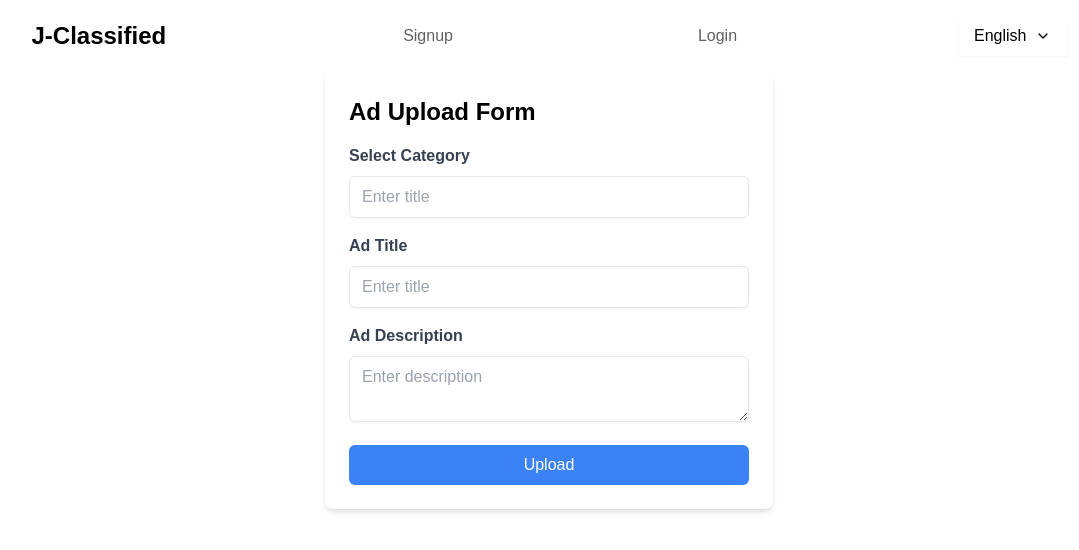
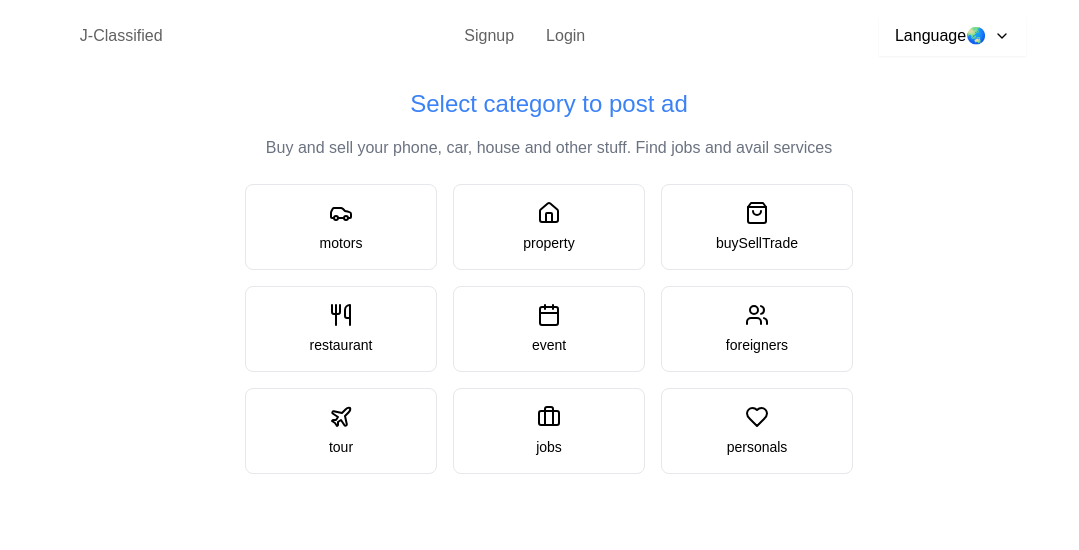
Before and after one commit to syuwachan/clussified, a Next.js app: page /posts in a window 1280 px wide. Shown: the top 550 px of the page, without its empty margins (91-1170 px from the left). Built offline with nearby package versions, Linux system fonts and the light colour scheme; no server answers.

Commit message:
select category

```diff
--- a/src/app/category/buy-sell-trade/page.tsx
+++ b/src/app/category/buy-sell-trade/page.tsx
@@ -43,7 +43,6 @@ export default function BuySellTrade() {
 			<SearchBar />
 			<div className="gap-6 p-6 ">
 				{ads.map((ad) => (
-					<>
 					<Card
 						key={ad.id}
 						title={ad.title}
@@ -54,7 +53,6 @@ export default function BuySellTrade() {
 						images={ad.imageUrls ? [ad.imageUrls] : []}
 						onViewDetail={() => router.push(`/ads/${ad.id}`)}
 					/>
-					</>
 				))}
 			</div>
 		</>
--- /dev/null
+++ b/src/app/posts/category/page.tsx
@@ -0,0 +1,44 @@
+"use client"
+import { Car, Home, ShoppingBag, Utensils, Calendar, Users, Plane, Briefcase, Heart } from 'lucide-react'
+import Header from '@/components/Header'
+import { useState } from 'react'
+
+const categories = [
+	{ value: 'motors', label: 'motors', icon: Car },
+	{ value: 'property', label: 'property', icon: Home },
+	{ value: 'buySellTrade', label: 'buySellTrade', icon: ShoppingBag },
+	{ value: 'restaurant', label: 'restaurant', icon: Utensils },
+	{ value: 'event', label: 'event', icon: Calendar },
+	{ value: 'foreigners', label: 'foreigners', icon: Users },
+	{ value: 'tour', label: 'tour', icon: Plane },
+	{ value: 'jobs', label: 'jobs', icon: Briefcase },
+	{ value: 'personals', label: 'personals', icon: Heart },
+]
+
+export default function SelectCategoryForm() {
+	const [category, setCategory] = useState('')
+
+	return (
+		<>
+			<div className="w-1/2 mx-auto p-4">
+				<Header />
+				<h1 className="text-2xl mb-4 text-center text-[#3b82f6]">Select category to post ad</h1>
+				<p className="text-center text-gray-500 mb-6">Buy and sell your phone, car, house and other stuff. Find jobs and avail services</p>
+
+				<div className="grid grid-cols-3 gap-4">
+					{categories.map((cat) => (
+						<button
+							key={cat.value}
+							onClick={() => setCategory(cat.value)}
+							className={`p-4 border rounded-lg flex flex-col items-center justify-center gap-2 hover:bg-gray-50 transition-colors ${category === cat.value ? 'border-blue-500 bg-blue-50' : ''
+								}`}
+						>
+							<cat.icon className="w-6 h-6" />
+							<span className="text-sm">{cat.label}</span>
+						</button>
+					))}
+				</div>
+			</div>
+		</>
+	)
+}
--- a/src/app/posts/page.tsx
+++ b/src/app/posts/page.tsx
@@ -4,44 +4,16 @@ import Link from 'next/link';
 import { useState } from "react";
 import { ChevronDown } from "lucide-react";
 import AdUploadForm from "@/components/ui/AdUploadForm";
+import Header from '@/components/Header';
+import SelectCategoryForm from '@/components/ui/SelectCategoryForm';
 export default function NewPost() {
 	const [isOpen, setIsOpen] = useState(false);
 
 	return (
 		<div>
-			<div className='flex justify-around items-center p-4'>
-				<p className='text-2xl font-bold'>J-Classified</p>
-				<div className='flex justify-end text-decoration-none'>
-					<Link href="/signup" className='ml-4 p-2 text-decoration-none'>Signup</Link>
-				</div>
-				<div className='flex justify-end'>
-					<Link href="/login" className='ml-4 p-2 text-decoration-none'>Login</Link>
-				</div>
-				<div className="relative hover:cursor-pointer">
-					<button
-						onClick={() => setIsOpen(!isOpen)}
-						className="flex items-center gap-2 px-4 py-2 bg-white shadow-sm font-size-18 hover:bg-gray-50 transition-colors hover:cursor-pointer"
-					>
-						English
-						<ChevronDown size={16} className={`transition-transform duration-200 ${isOpen ? 'rotate-180' : ''}`} />
-					</button>
-
-					<div className={`absolute right-0 mt-2 w-48 bg-white border border-gray-200 shadow-lg transition-all duration-200 ease-in-out transform ${isOpen ? 'opacity-100 translate-y-0' : 'opacity-0 -translate-y-2 pointer-events-none'}`}>
-						<div className="py-4">
-							<button className="block w-full px-4 py-2 text-left text-md hover:bg-gray-100 cursor-pointer pl-6">
-								日本語
-							</button>
-							<button className="block w-full px-4 py-2 text-left text-md hover:bg-gray-100 cursor-pointer pl-6">
-								中文
-							</button>
-							<button className="block w-full px-4 py-2 text-left text-md hover:bg-gray-100 cursor-pointer pl-6">
-								한국어
-							</button>
-						</div>
-					</div>
-				</div>
-			</div>
-			<AdUploadForm />
+			<Header />
+			{/* <AdUploadForm /> */}
+			<SelectCategoryForm />
 		</div>
 	);
 }
--- a/src/components/ui/AdUploadForm.tsx
+++ b/src/components/ui/AdUploadForm.tsx
@@ -2,33 +2,38 @@ import React from 'react';
 
 const AdUploadForm: React.FC = () => {
 	return (
-    <div className="max-w-md mx-auto p-6 bg-white rounded-lg shadow-md">
-		<h1 className="text-2xl font-bold mb-4">Ad Upload Form</h1>
+		<div className="max-w-md mx-auto p-6 bg-white rounded-lg shadow-md mt-10">
+			<h1 className="text-2xl mb-4 text-center">Ad Upload Form</h1>
 			<form>
 				<div className="mb-4">
-				<label className="block text-gray-700 font-bold mb-2" htmlFor="title">
+					<label className="block text-gray-700 mb-2" htmlFor="category">
 						Select Category
 					</label>
-				<input
+					<select
 						className="w-full px-3 py-2 border rounded-md shadow-sm focus:outline-none focus:ring-blue-500 focus:border-blue-500"
-					id="title"
-					type="text"
-					placeholder="Enter title"
-				/>
+						id="category"
+					>
+						<option value="">Select Category</option>
+						<option value="motors">Motors</option>
+						<option value="property">Property</option>
+						<option value="jobs">Jobs</option>
+						<option value="services">Services</option>
+						<option value="other">Other</option>
+					</select>
 				</div>
 				<div className="mb-4">
-				<label className="block text-gray-700 font-bold mb-2" htmlFor="title">
+					<label className="block text-gray-700 mb-2" htmlFor="title">
 						Ad Title
 					</label>
 					<input
 						className="w-full px-3 py-2 border rounded-md shadow-sm focus:outline-none focus:ring-blue-500 focus:border-blue-500"
 						id="title"
 						type="text"
-					placeholder="Enter title"
+						placeholder="タイトルを入力してください"
 					/>
 				</div>
 				<div className="mb-4">
-				<label className="block text-gray-700 font-bold mb-2" htmlFor="description">
+					<label className="block text-gray-700 mb-2" htmlFor="description">
 						Ad Description
 					</label>
 					<textarea
@@ -37,11 +42,22 @@ const AdUploadForm: React.FC = () => {
 						placeholder="Enter description"
 					/>
 				</div>
+				<div className="mb-4">
+					<label className="block text-gray-700 mb-2" htmlFor="image">
+						Upload Image
+					</label>
+					<input
+						className="w-full px-3 py-2 border rounded-md shadow-sm focus:outline-none focus:ring-blue-500 focus:border-blue-500"
+						id="image"
+						type="file"
+						accept="image/*"
+					/>
+				</div>
 				<button
 					className="w-full bg-blue-500 text-white px-4 py-2 rounded-md hover:bg-blue-600 transition-colors"
 					type="submit"
 				>
-				Upload
+					Post
 				</button>
 			</form>
 		</div>
--- a/src/components/ui/SearchBar.tsx
+++ b/src/components/ui/SearchBar.tsx
@@ -26,9 +26,8 @@ export function SearchBar({ className }: SearchBarProps) {
 					<input
 						type="text"
 						placeholder='Keyword...'
-						className="w-full p-2 pl-10 border rounded-lg"
+						className="w-full p-2 border rounded-lg"
 					/>
-					<Search className="absolute left-3 top-1/2 transform -translate-y-1/2 text-gray-400 w-5 h-5" />
 				</div>
 				<div className="relative w-1/3">
 					<select className="w-full p-2 border rounded-lg bg-white">
@@ -40,6 +39,12 @@ export function SearchBar({ className }: SearchBarProps) {
 						))}
 					</select>
 				</div>
+
+				<button className="bg-blue-500 text-white px-6 rounded-lg hover:bg-blue-600 transition-colors flex items-center gap-2">
+					<Search className="w-4 h-4" />
+					Search
+				</button>
+
 			</div>
 		</div>
 	)
--- /dev/null
+++ b/src/components/ui/SelectCategoryForm.tsx
@@ -0,0 +1,41 @@
+"use client"
+
+import { useState } from 'react'
+import { Car, Home, ShoppingBag, Utensils, Calendar, Users, Plane, Briefcase, Heart } from 'lucide-react'
+
+const categories = [
+	{ value: 'motors', label: 'motors', icon: Car },
+	{ value: 'property', label: 'property', icon: Home },
+	{ value: 'buySellTrade', label: 'buySellTrade', icon: ShoppingBag },
+	{ value: 'restaurant', label: 'restaurant', icon: Utensils },
+	{ value: 'event', label: 'event', icon: Calendar },
+	{ value: 'foreigners', label: 'foreigners', icon: Users },
+	{ value: 'tour', label: 'tour', icon: Plane },
+	{ value: 'jobs', label: 'jobs', icon: Briefcase },
+	{ value: 'personals', label: 'personals', icon: Heart },
+]
+
+export default function SelectCategoryForm() {
+	const [category, setCategory] = useState('')
+
+	return (
+		<div className="w-1/2 mx-auto p-4">
+			<h1 className="text-2xl mb-4 text-center text-[#3b82f6]">Select category to post ad</h1>
+			<p className="text-center text-gray-500 mb-6">Buy and sell your phone, car, house and other stuff. Find jobs and avail services</p>
+
+			<div className="grid grid-cols-3 gap-4">
+				{categories.map((cat) => (
+					<button
+						key={cat.value}
+						onClick={() => setCategory(cat.value)}
+						className={`p-4 border rounded-lg flex flex-col items-center justify-center gap-2 hover:bg-gray-50 transition-colors ${category === cat.value ? 'border-blue-500 bg-blue-50' : ''
+							}`}
+					>
+						<cat.icon className="w-6 h-6" />
+						<span className="text-sm">{cat.label}</span>
+					</button>
+				))}
+			</div>
+		</div>
+	)
+}
```
Also changed, not shown: i18n/config.ts (+4 -4 lines), src/app/posts/category2/page.tsx (added). Lines whose indentation alone changed are shown as unchanged.
